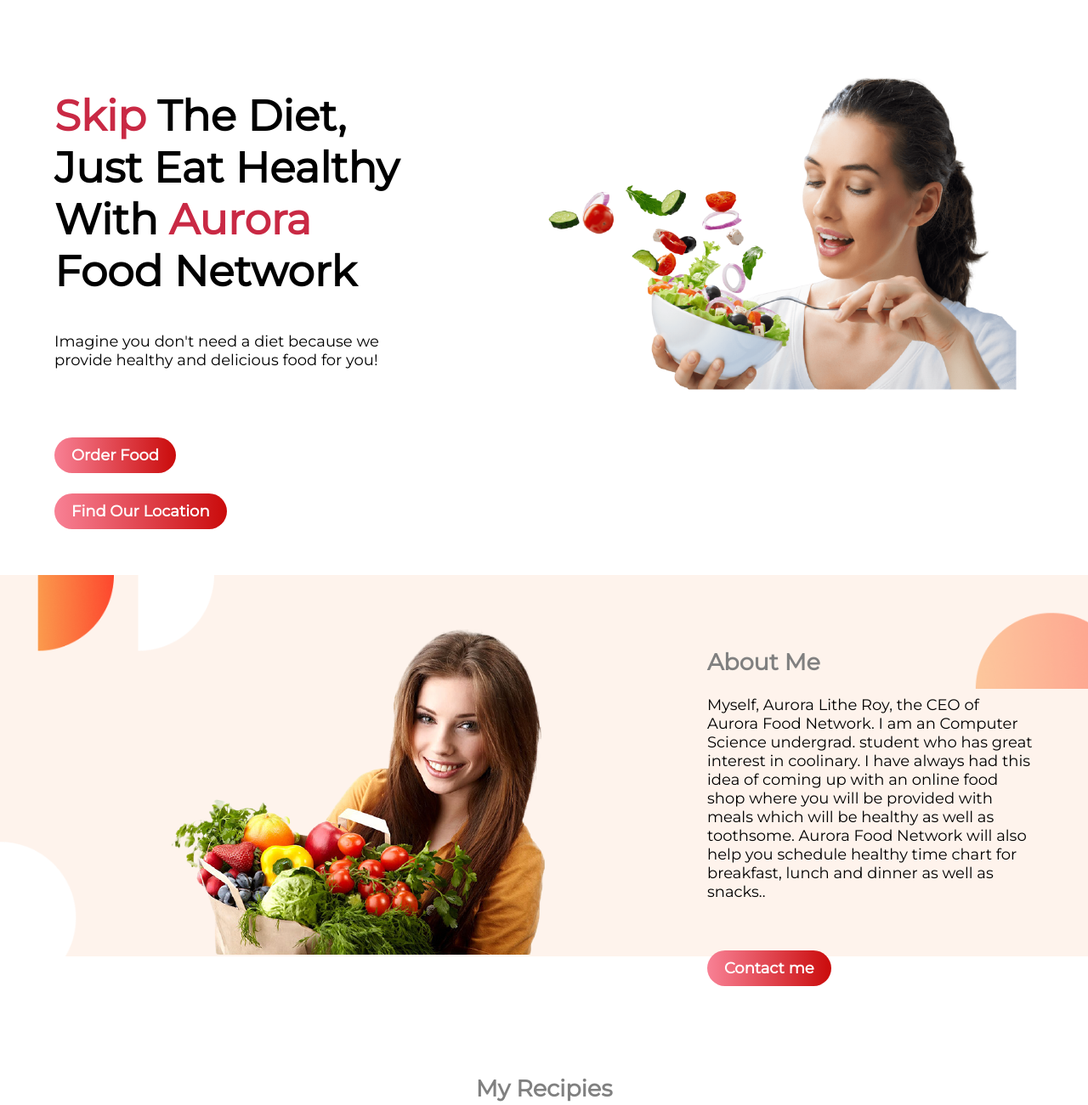
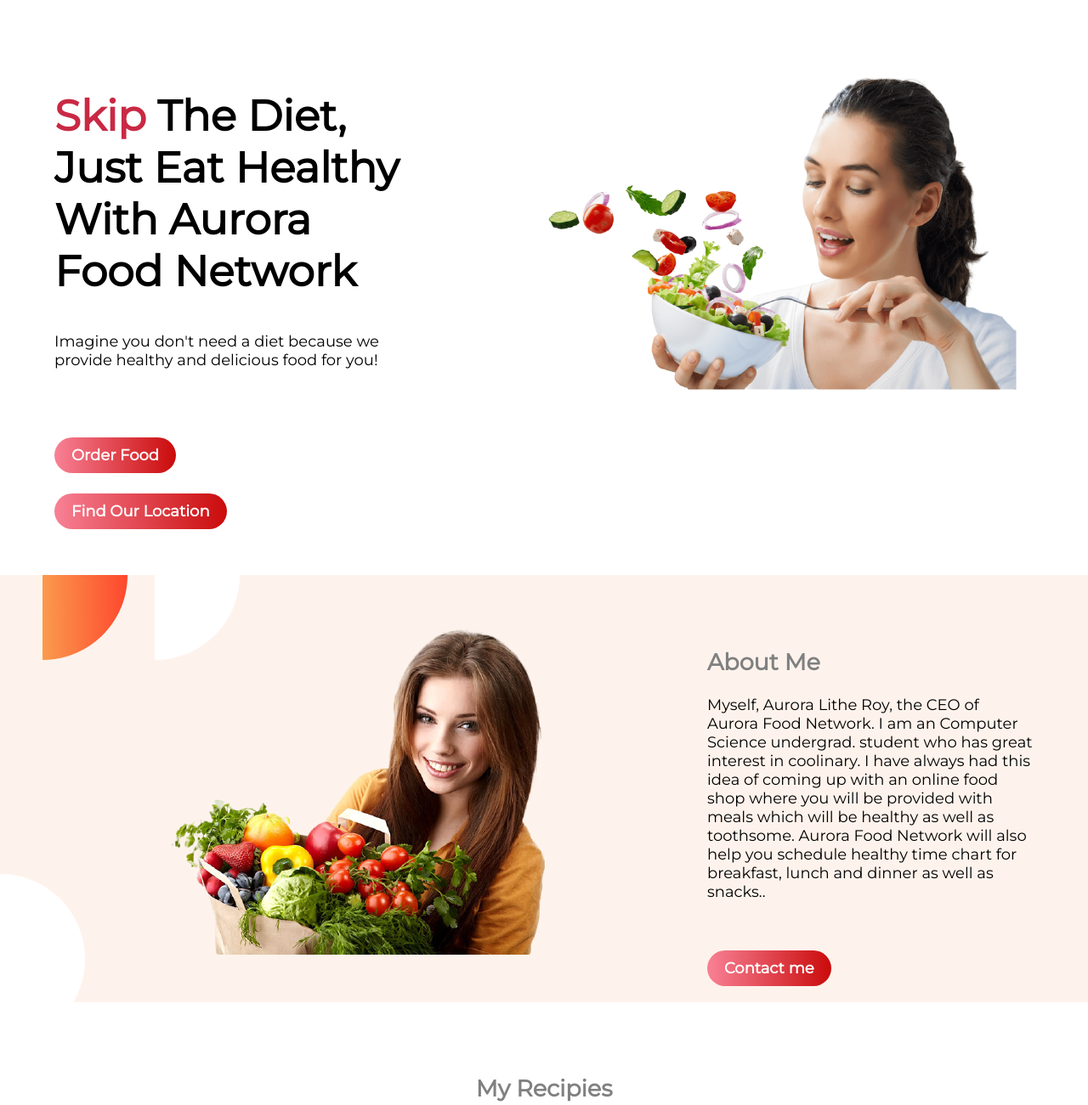
Before and after one commit to AurorA1610/food-network-new, a plain HTML site: page index.html in a window 1280 px wide. Shown: the top 1301 px of the page at 85% size. Drawn offline with Linux system fonts and the light colour scheme.

Commit message:
fourth commmit

```diff
--- a/index.html
+++ b/index.html
@@ -16,7 +16,7 @@
 <body>
     <section class="intro flexible">
         <div class="half-width">
-            <h1 id="biggest-h1"><span class="first-word">Skip</span> The Diet, <br> Just Eat Healthy With <span class="first-word">Aurora</span> Food Network</h1>
+            <h1 id="biggest-h1"><span class="first-word">Skip</span> The Diet, <br> Just Eat Healthy With Aurora Food Network</h1>
             <p>
                 Imagine you don't need a diet because we provide healthy and delicious food for you!
             </p>
@@ -89,6 +89,7 @@
             <br> <br>
             <button>Submit</button>
             <button>Cancel</button>
+            <br>
         </form>
     </section>
 
--- a/style.css
+++ b/style.css
@@ -32,7 +32,6 @@ body{
 }
 .about{
     background-image: url(images/shapes/7.png);
-    background-size: 100%;
     background-repeat: no-repeat;
     margin-bottom: 50px;
 
```
